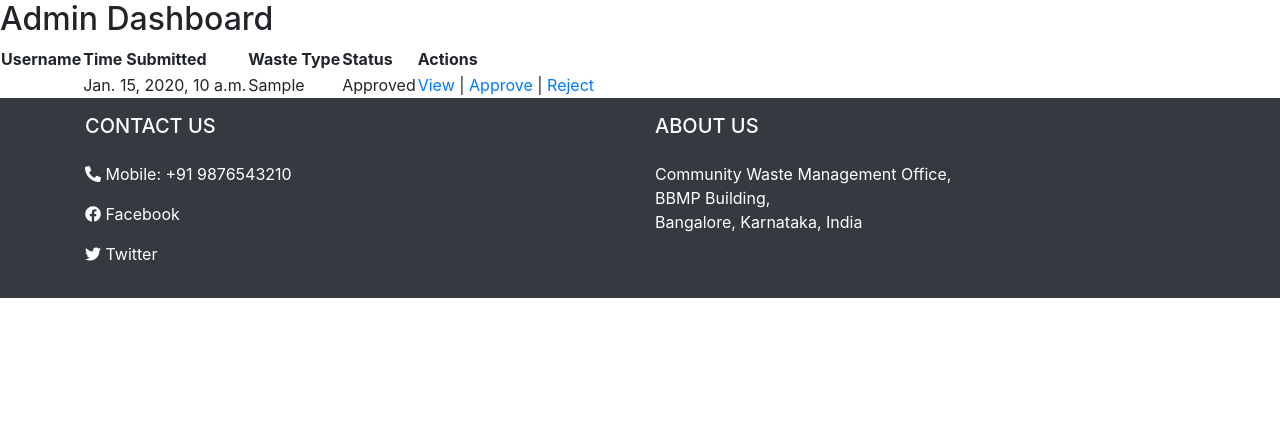
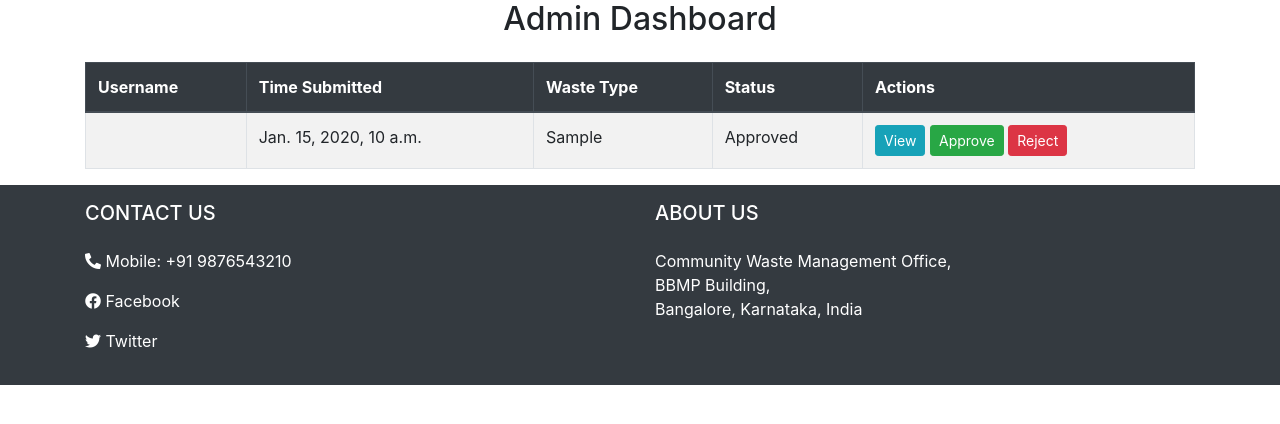
Before and after one commit to ChiranthRRaichur/EcoTrack, a Django app: page /admin-portal/admin-dashboard/ in a window 1280 px wide. Shown: the part 59-483 px from the top of the page. Run offline with Django 5.2, Linux system fonts and the light colour scheme; a user stored in the database is signed in; data comes from the database, SQL or seed files in the repository; tables that the repository leaves empty hold one stand-in row (values such as "Sample post"); some libraries are stand-ins or nearby versions.

Commit message:
admin pages design

```diff
--- a/WasteManagement/admin_app/templates/admin_app/admin_dashboard.html
+++ b/WasteManagement/admin_app/templates/admin_app/admin_dashboard.html
@@ -1,9 +1,10 @@
 {% extends 'base.html' %}
 
 {% block content %}
-<h2>Admin Dashboard</h2>
-<table>
-    <thead>
+<h2 class="text-center mb-4">Admin Dashboard</h2>
+<div class="container">
+    <table class="table table-bordered table-striped">
+        <thead class="thead-dark">
             <tr>
                 <th>Username</th>
                 <th>Time Submitted</th>
@@ -20,12 +21,91 @@
                 <td>{{ report.report.waste_type }}</td>
                 <td>{{ report.status }}</td>
                 <td>
-                <a href="{% url 'report_detail' report.id %}">View</a> |
-                <a href="{% url 'approve_report' report.id %}">Approve</a> |
-                <a href="{% url 'reject_report' report.id %}">Reject</a>
+                    <a href="{% url 'report_detail' report.id %}" class="btn btn-info btn-sm">View</a>
+                    <a href="{% url 'approve_report' report.id %}" class="btn btn-success btn-sm">Approve</a>
+                    <a href="{% url 'reject_report' report.id %}" class="btn btn-danger btn-sm">Reject</a>
                 </td>
             </tr>
             {% endfor %}
         </tbody>
     </table>
+</div>
 {% endblock %}
+
+{% block extra_styles %}
+<style>
+    /* Dashboard title */
+    h2 {
+        font-size: 2rem;
+        color: #4CAF50;
+        margin-bottom: 20px;
+    }
+
+    /* Container for the dashboard */
+    .container {
+        max-width: 90%;
+        margin: 0 auto;
+    }
+
+    /* Table styling */
+    table {
+        width: 100%;
+        margin-top: 30px;
+        border-collapse: collapse;
+    }
+
+    th, td {
+        padding: 12px;
+        text-align: center;
+    }
+
+    /* Table header styling */
+    th {
+        background-color: #343a40;
+        color: white;
+    }
+
+    /* Table row styling */
+    tr:nth-child(even) {
+        background-color: #f9f9f9;
+    }
+
+    tr:nth-child(odd) {
+        background-color: #ffffff;
+    }
+
+    /* Action button styling */
+    .btn {
+        padding: 6px 12px;
+        border-radius: 5px;
+        text-decoration: none;
+    }
+
+    /* View button */
+    .btn-info {
+        background-color: #17a2b8;
+        color: white;
+    }
+    .btn-info:hover {
+        background-color: #138496;
+    }
+
+    /* Approve button */
+    .btn-success {
+        background-color: #28a745;
+        color: white;
+    }
+    .btn-success:hover {
+        background-color: #218838;
+    }
+
+    /* Reject button */
+    .btn-danger {
+        background-color: #dc3545;
+        color: white;
+    }
+    .btn-danger:hover {
+        background-color: #c82333;
+    }
+</style>
+{% endblock %}
```
Also changed, not shown: WasteManagement/admin_app/templates/admin_app/admin_login.html (+67 -3 lines). Lines whose indentation alone changed are shown as unchanged.
